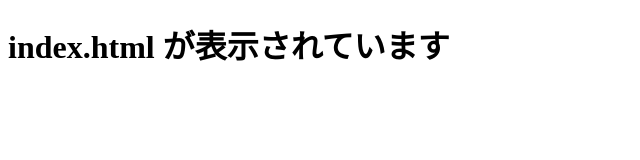
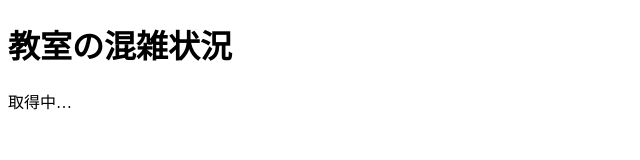
Before and after one commit to e1923017/make, a plain HTML site: page index.html in a window 1280 px wide. Shown: the whole page, without its empty margins (0-640 px from the left). Drawn offline with Linux system fonts and the light colour scheme.

Commit message:
Update index.html

```diff
--- a/index.html
+++ b/index.html
@@ -1,10 +1,27 @@
 <!DOCTYPE html>
-<html>
+<html lang="ja">
 <head>
+  <!-- 文字化け防止 -->
   <meta charset="UTF-8">
-  <title>OK</title>
+
+  <!-- タブに表示されるタイトル -->
+  <title>混雑状況</title>
+
+  <!-- 外部CSSファイルを読み込む -->
+  <link rel="stylesheet" href="style.css">
 </head>
 <body>
-  <h1>index.html が表示されています</h1>
+
+  <!-- 白いカード全体 -->
+  <div class="card">
+
+    <!-- ページの見出し -->
+    <h1>教室の混雑状況</h1>
+
+    <!-- 混雑状況を表示する部分 -->
+    <p class="status">取得中…</p>
+
+  </div>
+
 </body>
 </html>
```
